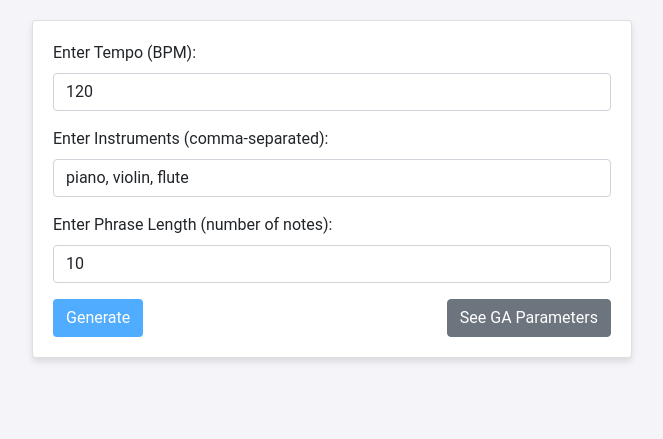
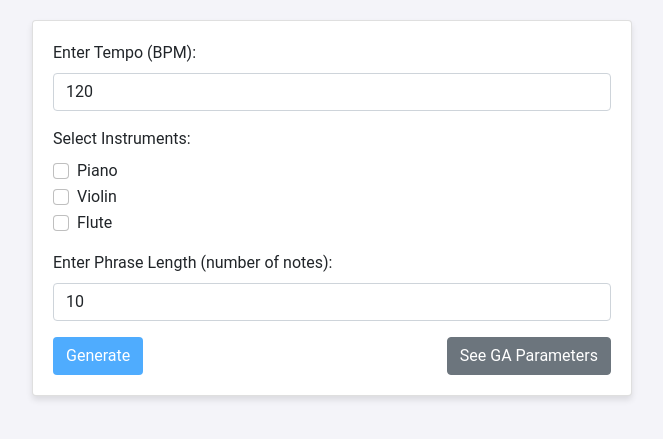
Before and after one commit to adpierzchala/ga-sound-generator, a Python web app: template templates/index.html in a window 1280 px wide. Shown: the part 96-535 px from the top of the page, without its empty margins (308-971 px from the left). Run offline with Jinja, Linux system fonts and the light colour scheme; the template is opened without the code that fills it, so the values that code supplies are empty.

Commit message:
HTML template for the web interface

```diff
--- a/templates/index.html
+++ b/templates/index.html
@@ -49,10 +49,22 @@
                 <label for="tempo" class="form-label">Enter Tempo (BPM):</label>
                 <input type="number" id="tempo" name="tempo" class="form-control" value="120" required>
             </div>
-            <!-- Input for instruments -->
+            <!-- Checkboxes for instruments -->
             <div class="mb-3">
-                <label for="instruments" class="form-label">Enter Instruments (comma-separated):</label>
-                <input type="text" id="instruments" name="instruments" class="form-control" value="piano, violin, flute" required>
+                <label class="form-label">Select Instruments:</label><br>
+                <div class="form-check">
+                    <input class="form-check-input" type="checkbox" id="piano" name="instruments" value="piano">
+                    <label class="form-check-label" for="piano">Piano</label>
+                </div>
+                <div class="form-check">
+                    <input class="form-check-input" type="checkbox" id="violin" name="instruments" value="violin">
+                    <label class="form-check-label" for="violin">Violin</label>
+                </div>
+                <div class="form-check">
+                    <input class="form-check-input" type="checkbox" id="flute" name="instruments" value="flute">
+                    <label class="form-check-label" for="flute">Flute</label>
+                </div>
+                <!-- Add more instruments as needed -->
             </div>
             <!-- Input for phrase length -->
             <div class="mb-3">
@@ -100,11 +112,10 @@
     </div>
 
     <script>
-        // Toggle visibility of GA parameters
+        // Function to toggle visibility of GA Parameters
         function toggleGAParameters() {
             const gaParametersDiv = document.getElementById('gaParameters');
             const toggleButton = document.querySelector('button[onclick="toggleGAParameters()"]');
-
             if (window.getComputedStyle(gaParametersDiv).display === 'none') {
                 gaParametersDiv.style.display = 'block';
                 toggleButton.innerText = 'Hide GA Parameters';
@@ -114,7 +125,7 @@
             }
         }
 
-        // Toggle visibility of notes section
+        // Toggle visibility of notes
         async function toggleNotes() {
             const notesDiv = document.getElementById('notes');
             const notesContent = document.getElementById('notesContent');
@@ -137,7 +148,6 @@
             }
         }
 
-        // Generate a song and update results
         async function generateSong() {
             const formData = new FormData(document.getElementById('generateForm'));
             formData.append('num_generations', document.getElementById('num_generations').value);
@@ -149,10 +159,8 @@
             if (response.ok) {
                 document.getElementById('result').style.display = 'block';
                 document.getElementById('status').innerText = data.message;
-                // Add a timestamp to force the browser to fetch the latest song
-                document.getElementById('audioPlayer').src = '/play?' + new Date().getTime();
 
-                // Hide notes and reset the button after generating
+                // Reset the notes section and button
                 const notesDiv = document.getElementById('notes');
                 const toggleButton = document.querySelector('button[onclick="toggleNotes()"]');
                 notesDiv.style.display = 'none';
@@ -168,12 +176,15 @@
                 } else {
                     notesContent.innerHTML = '';
                 }
+
+                // Force the browser to fetch the latest song
+                document.getElementById('audioPlayer').src = '/play?' + new Date().getTime();
             } else {
                 alert(data.error);
             }
         }
 
-        // Download the generated song
+        // Function to download the generated song
         function downloadSong() {
             window.location.href = '/download';
         }
```
